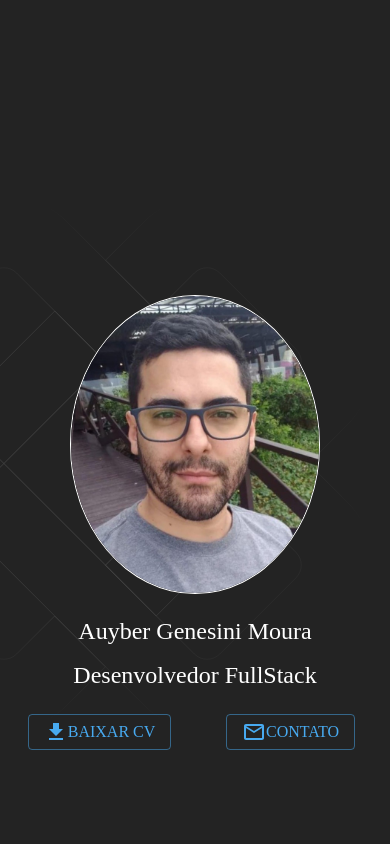
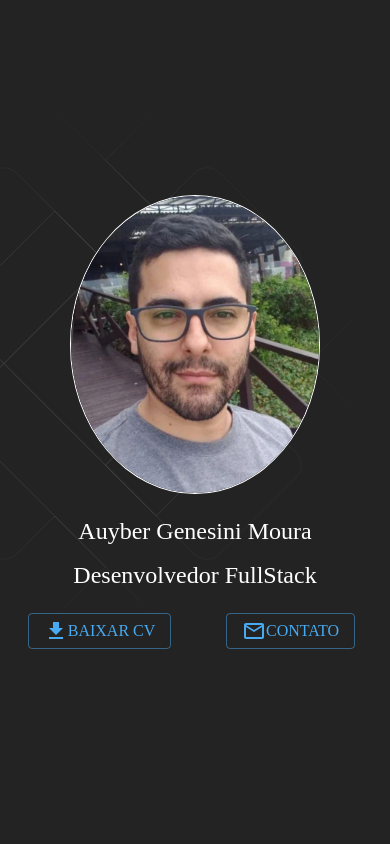
Before and after one commit to auyber/Auyber-portfolio, a React (Vite) app: page / in a window 390 px wide. Shown: the top 844 px of the page. Built offline with nearby package versions, Linux system fonts and the light colour scheme.

Commit message:
feat: update responsive

```diff
--- a/src/pages/section/Hero/Hero.tsx
+++ b/src/pages/section/Hero/Hero.tsx
@@ -8,16 +8,25 @@ const Hero = () => {
 
   const StyledHero = styled("div")(({ theme }) => ({
     backgroundColor: theme.palette.primary.main,
-    height: "112vh",
+    height: "100vh",
     display: "flex",
     alignItems: "center",
     [theme.breakpoints.up('xs')]: {
       paddingTop: "100px",
 
     },
+
+    [theme.breakpoints.up('xs')]: {
+      paddingBotton: "150px",
+    },
     [theme.breakpoints.up('md')]: {
-      paddingTop: "0",
+      paddingBotton: "50px",
+    },
+
+    [theme.breakpoints.up('lg')]: {
+      paddingBotton: "50px",
     }
+
   }));
 
   const StyledImg = styled("img")(() => ({
```
